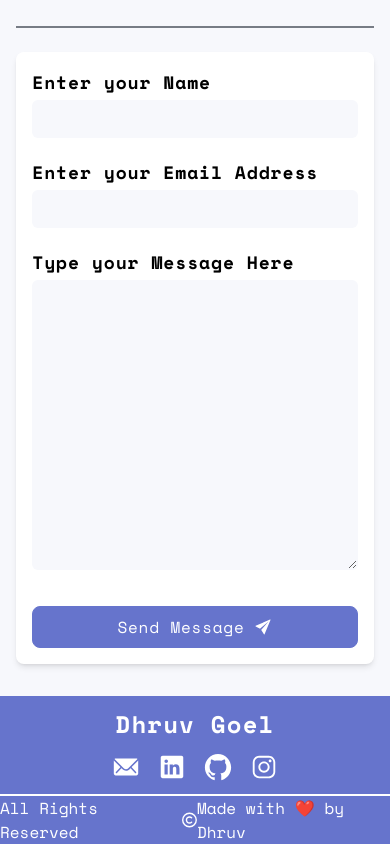
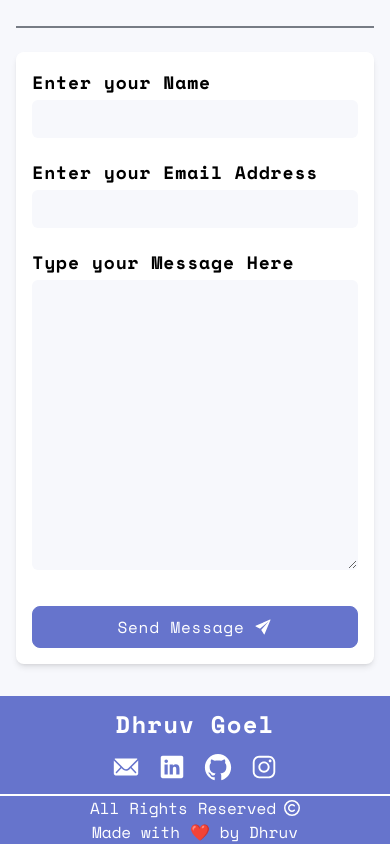
Before and after one commit to dhruvgoe/Portfolio, a React (Vite) app: page / in a window 390 px wide. Shown: the part 9076-9920 px from the top of the page. Built offline with nearby package versions, Linux system fonts and the light colour scheme.

Commit message:
Footer part updated for Phone

```diff
--- a/src/App.jsx
+++ b/src/App.jsx
@@ -51,7 +51,7 @@ function App() {
         <div className="bg-white h-0.5 "></div>
         <div
           className="bg-[#6674cc] dark:bg-[#29347a] text-white
-        flex justify-around items-center"
+        flex justify-around items-center flex-col sm:flex-row "
         >
           <div className="flex justify-around items-center gap-x-2">
             All Rights Reserved <FaRegCopyright />
```
